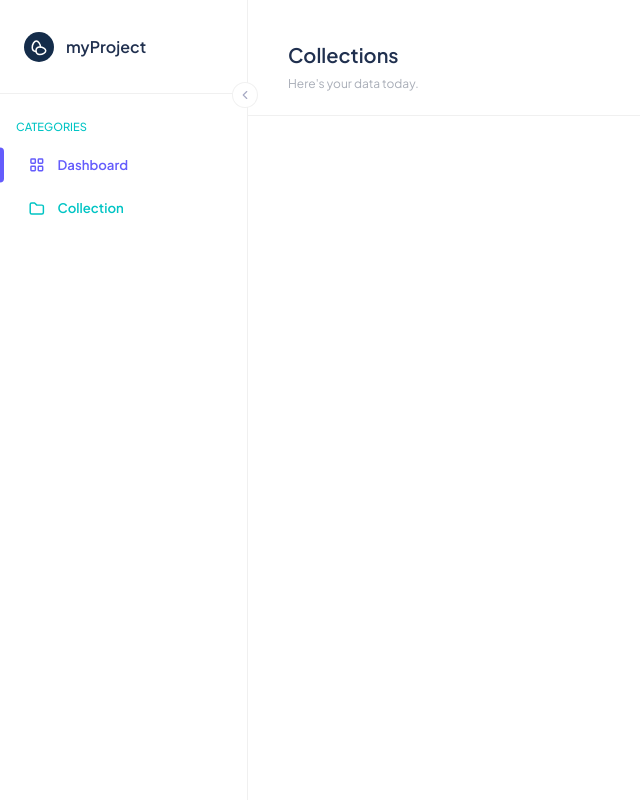
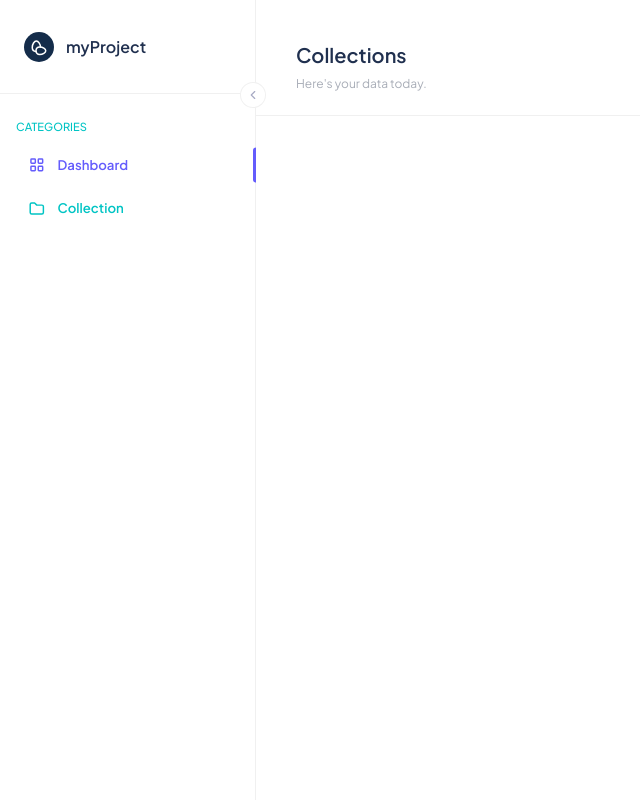
Before and after one commit to rogelcristobal/my-application, a React (Vite) app in the folder client/: page /collection in a window 1280 px wide. Shown: the whole page, without its empty margins (0-640 px from the left). Built offline with nearby package versions, Linux system fonts and the light colour scheme.

Commit message:
added some styles

```diff
--- a/client/src/components/Sidebar.jsx
+++ b/client/src/components/Sidebar.jsx
@@ -18,7 +18,7 @@ const Sidebar = ({data,loading})=> {
   return (
     <div
       className={`${
-        state ? "w-[4.5rem]" : "w-[15.5rem]"
+        state ? "w-[4.5rem]" : "w-[16rem]"
       } whitespace-nowrap relative thin-right-divider flex flex-col items-center justify-start  flex-shrink-0  h-full pb-4 pt-0`}
     >
       <div
@@ -43,7 +43,7 @@ const Sidebar = ({data,loading})=> {
         <button
           onClick={handleToggleSidebar}
           className={`absolute thin-box-divider hover:sample p-1.5 rounded-full -bottom-[14.5%] -right-[4%] cursor-pointer bg-white z-10 text-sm text-[#a7aac4] ${
-            state ? "-right-[0.725rem]" : "-right-[1rem] "
+            state ? "-right-[0.8rem]" : "-right-[1rem] "
           }`}
         >
           <TbChevronLeft />
--- a/client/src/components/SidebarLink.jsx
+++ b/client/src/components/SidebarLink.jsx
@@ -20,8 +20,8 @@ const SidebarLink = ({ title, initialTrue, sidebarState,icon,children }) => {
       {!sidebarState && title}
       <div
         className={`${initialTrue ? "h-[80%]" : "h-0"} ${
-          sidebarState ? "-left-[1rem]" : "-left-[1rem]  "
-        } transition-all duration-75 w-[3.5px] rounded-r-xl absolute  top-1/2 -translate-y-1/2 bg-[#645cfc]`}
+          sidebarState ? "-right-[1rem]" : "-right-[1rem]  "
+        } transition-all duration-75 w-[3.5px] rounded-l-xl absolute  top-1/2 -translate-y-1/2 bg-[#645cfc]`}
       ></div>
     </button>
     <div className={`w-full ${children?'h-fit':'h-0'} flex flex-col `}>{children}</div>
--- a/client/src/pages/Home.jsx
+++ b/client/src/pages/Home.jsx
@@ -28,11 +28,11 @@ const Home = () => {
             element={
               <div className="h-full  pt-10 w-full flex flex-col items-start justify-start">
                 <div className="h-fit w-full flex  px-10 pb-6 flex-col">
-                  <span className="mb-3 font-semibold text-[0.9rem] text-[#645cfc]">Dashboard</span>
+                  <span className="mb-2 font-semibold text-[0.85rem] text-[#645cfc]">Dashboard</span>
                   <span className="font-semibold text-[1.5rem]">
                     Welcome, Admin!
                   </span>
-                  <span className="text-[0.9rem] font-normal  tracking-wide mt-1.5 text-[#00c4c4]">
+                  <span className="text-[0.85rem] font-normal  tracking-wide mt-1.5 text-[#00c4c4]">
                     Here's your data today.
                   </span>
                 </div>
```
